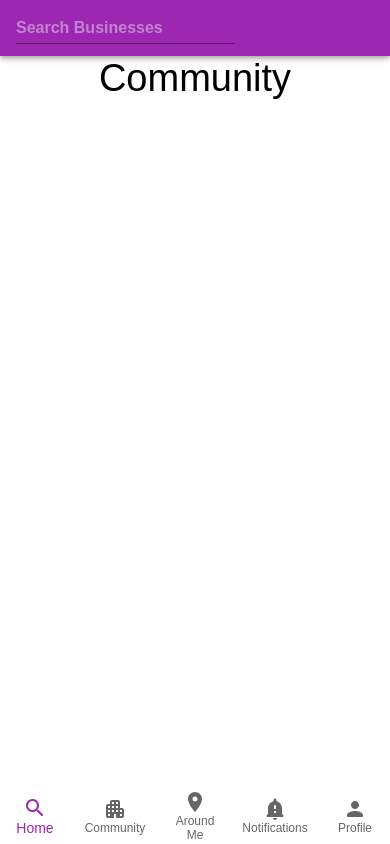
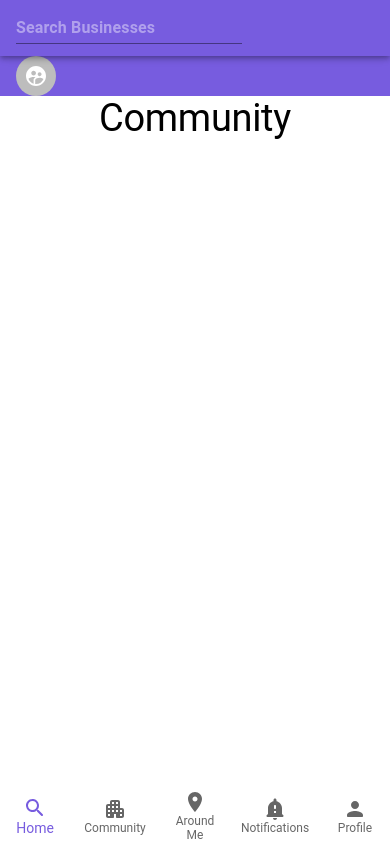
Before and after one commit to guy-go-ld/themarketapp, a React (Create React App) app: page /CommunityComponent in a window 390 px wide. Built offline with nearby package versions, Linux system fonts and the light colour scheme.

Commit message:
adding new type of business cards, one version is for small screens (mobile), second version is for PC. also, changing the around me list tab according to the new cards
alsooooooo:
working on business page design and colors

```diff
--- a/src/App.css
+++ b/src/App.css
@@ -1,9 +1,12 @@
+@import url('https://fonts.googleapis.com/css2?family=Poppins:ital,wght@0,100;0,200;0,300;0,400;0,500;0,600;0,700;0,800;0,900;1,100;1,200;1,300;1,400;1,500;1,600;1,700;1,800;1,900&display=swap');
+
 body {
   margin: 0;
   padding: 0;
-  font-family: -apple-system, BlinkMacSystemFont, 'Segoe UI', 'Roboto', 'Oxygen',
-  'Ubuntu', 'Cantarell', 'Fira Sans', 'Droid Sans', 'Helvetica Neue',
-  sans-serif;
+  /*font-family: -apple-system, BlinkMacSystemFont, 'Segoe UI', 'Roboto', 'Oxygen',*/
+  /*'Ubuntu', 'Cantarell', 'Fira Sans', 'Droid Sans', 'Helvetica Neue',*/
+  /*sans-serif;*/
+  font-family: Poppins, serif;
   -webkit-font-smoothing: antialiased;
   -moz-osx-font-smoothing: grayscale;
   text-align: center;
--- a/src/Components/AroundMeTab/TabAroundMe.jsx
+++ b/src/Components/AroundMeTab/TabAroundMe.jsx
@@ -61,11 +61,11 @@ export default function FullWidthTabs() {
     return (
         <Box sx={{ bgcolor: 'background.paper', width: '100%' }}>
             <AppBar position="static">
-                <Typography variant="h2">Around me</Typography>
+                {/*<Typography variant="h2">Around me</Typography>*/}
                 <Tabs
                     value={value}
                     onChange={handleChange}
-                    indicatorColor="secondary"
+                    indicatorColor="primary.dark"
                     textColor="inherit"
                     variant="fullWidth"
                     aria-label="full width tabs example"
--- a/src/Components/Theme/Theme.jsx
+++ b/src/Components/Theme/Theme.jsx
@@ -1,17 +1,21 @@
 // import * as React from 'react';
 import { createTheme, responsiveFontSizes } from '@mui/material/styles';
 import {purple} from "@mui/material/colors";
-
+import "../../App.css";
 
 let theme = createTheme({
     palette: {
-        primary: purple
+        primary: {
+            main: '#775CDF',
+            light: '#937af3',
+            dark: '#5d47b1'
+        }
     },
     shape: {
         borderRadius: 10
     },
     typography: {
-        fontFamily: "sans-serif",
+        // fontFamily: "Poppins",
         fontWeightBold: 800,
         fontWeightMedium: 700,
         fontWeightRegular: 600,
--- a/src/index.css
+++ b/src/index.css
@@ -1,8 +1,11 @@
+@import url('https://fonts.googleapis.com/css2?family=Poppins:ital,wght@0,100;0,200;0,300;0,400;0,500;0,600;0,700;0,800;0,900;1,100;1,200;1,300;1,400;1,500;1,600;1,700;1,800;1,900&display=swap');
+
 body {
   margin: 0;
-  font-family: -apple-system, BlinkMacSystemFont, 'Segoe UI', 'Roboto', 'Oxygen',
-    'Ubuntu', 'Cantarell', 'Fira Sans', 'Droid Sans', 'Helvetica Neue',
-    sans-serif;
+  /*font-family: -apple-system, BlinkMacSystemFont, 'Segoe UI', 'Roboto', 'Oxygen',*/
+  /*  'Ubuntu', 'Cantarell', 'Fira Sans', 'Droid Sans', 'Helvetica Neue',*/
+  /*  sans-serif;*/
+  font-family: Poppins, serif;
   -webkit-font-smoothing: antialiased;
   -moz-osx-font-smoothing: grayscale;
 }
--- a/src/routes/Community/Communitiy.component.jsx
+++ b/src/routes/Community/Communitiy.component.jsx
@@ -1,11 +1,18 @@
 import {Component} from 'react';
 import './Community.styles.css';
-import {Typography} from "@mui/material";
+import {Container, Typography} from "@mui/material";
+import SupervisedUserCircleSharpIcon from '@mui/icons-material/SupervisedUserCircleSharp';
+import Avatar from "@mui/material/Avatar";
 
 class CommunitiyComponent extends Component{
     render() {
         return(
             <div style={{paddingTop: "3.5rem"}}>
+                <Container sx={{backgroundColor: "primary.main"}}>
+                    <Avatar sx={{alignItems: "center", justifyItems: "center", display: "flex"}}>
+                        <SupervisedUserCircleSharpIcon />
+                    </Avatar>
+                </Container>
                 <Typography variant="h2">
                     Community
                 </Typography>
--- a/src/routes/business_page/BusinessPage.component.jsx
+++ b/src/routes/business_page/BusinessPage.component.jsx
@@ -10,6 +10,7 @@ import {
     Rating,
     Stack
 } from "@mui/material";
+import LocalPhoneRoundedIcon from '@mui/icons-material/LocalPhoneRounded';
 import LastActivitiesFriendsDialog from "../../Components/dialog-box-basic/dialog_box_basic";
 import {ExpandLess, ExpandMore, StarBorder} from "@mui/icons-material";
 import AccessTimeIcon from '@mui/icons-material/AccessTime';
@@ -18,6 +19,10 @@ import ReactCardSlider from "react-card-slider-component";
 import {Typography} from "@mui/material";
 import Box from "@mui/material/Box";
 import LocationOnIcon from '@mui/icons-material/LocationOn';
+import MailOutlineTwoToneIcon from '@mui/icons-material/MailOutlineTwoTone';
+import NearMeOutlinedIcon from '@mui/icons-material/NearMeOutlined';
+import PeopleOutlineOutlinedIcon from '@mui/icons-material/PeopleOutlineOutlined';
+import ShareOutlinedIcon from '@mui/icons-material/ShareOutlined';
 const sliderClick =(slider)=>
 {
     return (()=>
@@ -92,7 +97,7 @@ function TimeTable()
     return(
         <div>
             <List
-                sx={{ width: '100%', maxWidth: 360, bgcolor: 'primary.dark', padding: 0}}
+                sx={{ width: '100%', maxWidth: 360, bgcolor: 'primary.light', padding: 0}}
                 component="nav"
                 aria-labelledby="nested-list-subheader">
                 <ListItemButton onClick={handleClick} sx={{padding: 0}}>
@@ -165,7 +170,7 @@ function ShowPerson(data_on_person)
 
     return(
         <div>
-            <Box sx={{ p: 3, backgroundColor: 'primary.dark', position: 'relative'}}>
+            <Box sx={{ p: 3, backgroundColor: 'primary.light', position: 'relative'}}>
                 <Grid container spacing={1}>
                     <Grid item xs={8.5} sx={{ textAlign: 'left' }}>
                         <Typography variant="h4"> {data_on_person.name} </Typography>
@@ -189,23 +194,34 @@ function ShowPerson(data_on_person)
                 </Grid>
                 <Box sx={{position: 'absolute', bottom: -40, left: 0, right: 0, display: 'flex', alignItems: 'center', justifyContent: 'center'}}>
                     <Box sx={{flexDirection: 'column', margin: 'auto'}}>
-                        <Avatar sx={{width: 40, height: 40, margin: '0 8px', background: '#f00', boxShadow: '0px 2px 4px rgba(0, 0, 0, 0.50)'}}/>
+                        <Avatar sx={{color: "primary.main", width: 40, height: 40, margin: '0 8px', background: '#ffffff', boxShadow: '0px 2px 4px rgba(0, 0, 0, 0.50)'}}>
+                        <LocalPhoneRoundedIcon />
+                        </Avatar>
                         <Typography variant="body2" color="text.secondary">Contact</Typography>
                     </Box>
                     <Box sx={{flexDirection: 'column', margin: 'auto'}}>
-                        <Avatar sx={{width: 40, height: 40, margin: '0 8px', background: '#0f0', boxShadow: '0px 2px 4px rgba(0, 0, 0, 0.50)'}}/>
+                        <Avatar sx={{color: "primary.main", width: 40, height: 40, margin: '0 8px', background: '#ffffff', boxShadow: '0px 2px 4px rgba(0, 0, 0, 0.50)'}}>
+                        <NearMeOutlinedIcon sx={{
+                            transform: "rotate(-90deg)"}}/>
+                        </Avatar>
                         <Typography variant="body2" color="text.secondary">Navigate</Typography>
                     </Box>
                     <Box sx={{flexDirection: 'column', margin: 'auto'}}>
-                        <Avatar sx={{width: 40, height: 40, margin: '0 8px', background: '#00f', boxShadow: '0px 2px 4px rgba(0, 0, 0, 0.50)'}}/>
+                        <Avatar sx={{color: "primary.main", width: 40, height: 40, margin: '0 8px', background: '#ffffff', boxShadow: '0px 2px 4px rgba(0, 0, 0, 0.50)'}}>
+                        <PeopleOutlineOutlinedIcon/>
+                        </Avatar>
                         <Typography variant="body2" color="text.secondary">Socials</Typography>
                     </Box>
                     <Box sx={{flexDirection: 'column', margin: 'auto'}}>
-                        <Avatar sx={{width: 40, height: 40, margin: '0 8px', background: '#ff0', boxShadow: '0px 2px 4px rgba(0, 0, 0, 0.50)'}}/>
+                        <Avatar sx={{color: "primary.main", width: 40, height: 40, margin: '0 8px', background: '#ffffff', boxShadow: '0px 2px 4px rgba(0, 0, 0, 0.50)'}}>
+                        <ShareOutlinedIcon/>
+                        </Avatar>
                         <Typography variant="body2" color="text.secondary">Share</Typography>
                     </Box>
                     <Box sx={{flexDirection: 'column', margin: 'auto'}}>
-                        <Avatar sx={{width: 40, height: 40, margin: '0 8px', background: '#0ff', boxShadow: '0px 2px 4px rgba(0, 0, 0, 0.50)'}}/>
+                        <Avatar sx={{color: "primary.main", width: 40, height: 40, margin: '0 8px', background: '#ffffff', boxShadow: '0px 2px 4px rgba(0, 0, 0, 0.50)'}}>
+                            <MailOutlineTwoToneIcon/>
+                        </Avatar>
                         <Typography variant="body2" color="text.secondary">Message</Typography>
                     </Box>
                 </Box>
```
